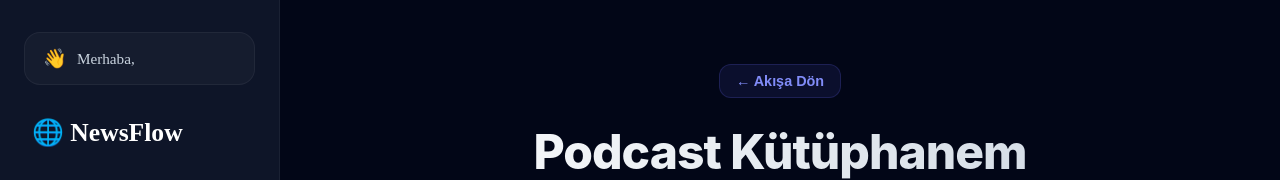
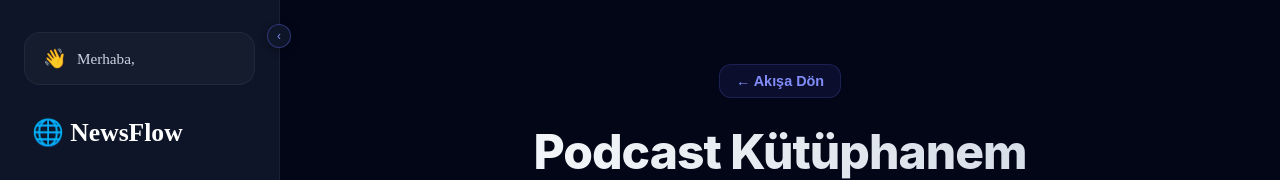
Before and after one commit to UtkuAkkusoglu/AI-Powered-News-Bulletin-and-Podcast, a React (Vite) app in the folder frontend/: page /podcasts in a window 1280 px wide. Shown: the top 180 px of the page. Built offline with nearby package versions, Linux system fonts and the light colour scheme; no server answers.

Commit message:
add sidebar collapse toggle with smooth animation

```diff
--- a/frontend/src/App.jsx
+++ b/frontend/src/App.jsx
@@ -1,3 +1,4 @@
+import { useState } from 'react';
 import { BrowserRouter, Routes, Route, Navigate } from 'react-router-dom';
 import Sidebar from './components/Sidebar';
 import { useWindowSize } from './Utils/useWindowSize';
@@ -8,8 +9,9 @@ import Auth from './components/Auth';
 import Onboarding from './components/Onboarding';
 
 function App() {
-  const sidebarWidth = '280px';
+  const [isSidebarCollapsed, setIsSidebarCollapsed] = useState(false);
   const { isMobile } = useWindowSize();
+  const sidebarWidth = isSidebarCollapsed ? '72px' : '280px';
 
   return (
     <BrowserRouter>
@@ -23,10 +25,11 @@ function App() {
             position: 'relative', top: 0, left: 0, margin: 0, padding: 0,
             display: 'flex', overflowX: 'hidden'
           }}>
-            <Sidebar />
+            <Sidebar isCollapsed={isSidebarCollapsed} onToggle={() => setIsSidebarCollapsed(p => !p)} />
 
             <div style={{
               marginLeft: isMobile ? 0 : sidebarWidth,
+              transition: 'margin-left 0.3s ease',
               flex: 1,
               display: 'flex', flexDirection: 'column', minHeight: '100vh' ,
               minWidth: 0 // Flexbox taşmalarını engellemek için kritik
--- a/frontend/src/components/Sidebar.jsx
+++ b/frontend/src/components/Sidebar.jsx
@@ -3,7 +3,7 @@ import { Link, useLocation, useNavigate } from 'react-router-dom';
 import { fetchWithAuth } from '../Utils/api';
 import { useWindowSize } from '../Utils/useWindowSize';
 
-function Sidebar() {
+function Sidebar({ isCollapsed = false, onToggle }) {
   const location = useLocation();
   const navigate = useNavigate();
   const [username, setUsername] = useState('');
@@ -41,13 +41,15 @@ function Sidebar() {
 
   const styles = {
     sidebar: {
-      width: '280px', height: '100vh', position: 'fixed', left: 0, top: 0,
+      width: isCollapsed ? '72px' : '280px', height: '100vh', position: 'fixed', left: 0, top: 0,
       backgroundColor: 'rgba(15, 23, 42, 0.95)', borderRight: '1px solid rgba(255,255,255,0.05)',
-      padding: '2rem 1.5rem', backdropFilter: 'blur(20px)', zIndex: 1000,
+      padding: isCollapsed ? '2rem 0.75rem' : '2rem 1.5rem',
+      backdropFilter: 'blur(20px)', zIndex: 1000,
       display: 'flex', flexDirection: 'column',
       boxSizing: 'border-box',
       transform: isMobile ? (isMobileOpen ? 'translateX(0)' : 'translateX(-100%)') : 'none',
-      transition: 'transform 0.3s ease',
+      transition: 'transform 0.3s ease, width 0.3s ease, padding 0.3s ease',
+      overflow: 'visible',
     },
     greetingBox: {
       background: 'rgba(255, 255, 255, 0.03)', padding: '14px 18px', borderRadius: '16px',
@@ -59,15 +61,19 @@ function Sidebar() {
       marginBottom: '3rem', display: 'block', paddingLeft: '0.5rem'
     },
     navItem: (isActive) => ({
-      display: 'flex', alignItems: 'center', gap: '15px', padding: '14px 20px',
+      display: 'flex', alignItems: 'center', gap: isCollapsed ? 0 : '15px',
+      padding: isCollapsed ? '14px 0' : '14px 20px',
+      justifyContent: isCollapsed ? 'center' : 'flex-start',
       borderRadius: '16px', color: isActive ? 'white' : '#94a3b8',
       backgroundColor: isActive ? 'rgba(99, 102, 241, 0.15)' : 'transparent',
       textDecoration: 'none', fontWeight: '700', marginBottom: '10px',
       transition: 'all 0.3s ease', border: isActive ? '1px solid rgba(99, 102, 241, 0.2)' : '1px solid transparent'
     }),
     accountBtn: {
-      width: '100%', display: 'flex', alignItems: 'center', justifyContent: 'space-between',
-      padding: '16px 20px', borderRadius: '16px', background: 'rgba(99, 102, 241, 0.1)',
+      width: '100%', display: 'flex', alignItems: 'center',
+      justifyContent: isCollapsed ? 'center' : 'space-between',
+      padding: isCollapsed ? '16px 0' : '16px 20px',
+      borderRadius: '16px', background: 'rgba(99, 102, 241, 0.1)',
       color: 'white', border: '1px solid rgba(99, 102, 241, 0.3)', cursor: 'pointer',
       fontWeight: 'bold', transition: 'all 0.3s ease'
     },
@@ -104,17 +110,31 @@ function Sidebar() {
         {isMobile && (
           <button onClick={() => setIsMobileOpen(false)} style={{ position: 'absolute', top: '20px', right: '20px', background: 'transparent', border: 'none', color: '#94a3b8', fontSize: '1.5rem', cursor: 'pointer', zIndex: 1 }}>✕</button>
         )}
+        {!isMobile && (
+          <button
+            onClick={onToggle}
+            title={isCollapsed ? 'Genişlet' : 'Küçült'}
+            style={{ position: 'absolute', top: '1.5rem', right: '-12px', width: '24px', height: '24px', borderRadius: '50%', background: 'rgba(15, 23, 42, 0.95)', border: '1px solid rgba(99, 102, 241, 0.4)', color: '#818cf8', cursor: 'pointer', fontSize: '0.75rem', display: 'flex', alignItems: 'center', justifyContent: 'center', zIndex: 1001, boxShadow: '0 2px 8px rgba(0,0,0,0.4)', transition: 'all 0.2s' }}
+          >
+            {isCollapsed ? '›' : '‹'}
+          </button>
+        )}
+        {!isCollapsed && (
           <div style={styles.greetingBox}>
             <span style={{ fontSize: '1.2rem' }}>👋</span>
             <span>Merhaba, <span style={{ color: '#818cf8', fontWeight: '800' }}>{username}</span></span>
           </div>
+        )}
 
-        <Link to="/home" style={styles.logo}>🌐 NewsFlow</Link>
+        <Link to="/home" style={{ ...styles.logo, textAlign: isCollapsed ? 'center' : 'left', paddingLeft: isCollapsed ? 0 : '0.5rem', marginBottom: isCollapsed ? '1.5rem' : '3rem' }}>
+          🌐{!isCollapsed && ' NewsFlow'}
+        </Link>
 
         <nav style={{ flex: 1, overflowY: 'auto', marginBottom: '1rem' }}>
           {menuItems.map(item => (
-            <Link key={item.path} to={item.path} onClick={() => isMobile && setIsMobileOpen(false)} style={styles.navItem(location.pathname === item.path)}>
-              <span style={{ fontSize: '1.3rem' }}>{item.icon}</span> {item.name}
+            <Link key={item.path} to={item.path} onClick={() => isMobile && setIsMobileOpen(false)} title={isCollapsed ? item.name : ''} style={styles.navItem(location.pathname === item.path)}>
+              <span style={{ fontSize: '1.3rem' }}>{item.icon}</span>
+              {!isCollapsed && item.name}
             </Link>
           ))}
         </nav>
@@ -130,11 +150,17 @@ function Sidebar() {
               </button>
             </div>
           )}
-          <button onClick={() => setIsMenuOpen(!isMenuOpen)} style={styles.accountBtn}>
+          <button onClick={() => isCollapsed ? onToggle() : setIsMenuOpen(!isMenuOpen)} title={isCollapsed ? 'Hesabım' : ''} style={styles.accountBtn}>
+            {isCollapsed ? (
+              <span style={{ fontSize: '1.2rem' }}>👤</span>
+            ) : (
+              <>
                 <div style={{ display: 'flex', alignItems: 'center', gap: '10px' }}>
                   <span style={{ fontSize: '1.2rem' }}>👤</span> Hesabım
                 </div>
                 <span style={{ fontSize: '0.8rem', opacity: 0.7 }}>{isMenuOpen ? '▼' : '▲'}</span>
+              </>
+            )}
           </button>
         </div>
       </aside>
```
Lines whose indentation alone changed are shown as unchanged.
